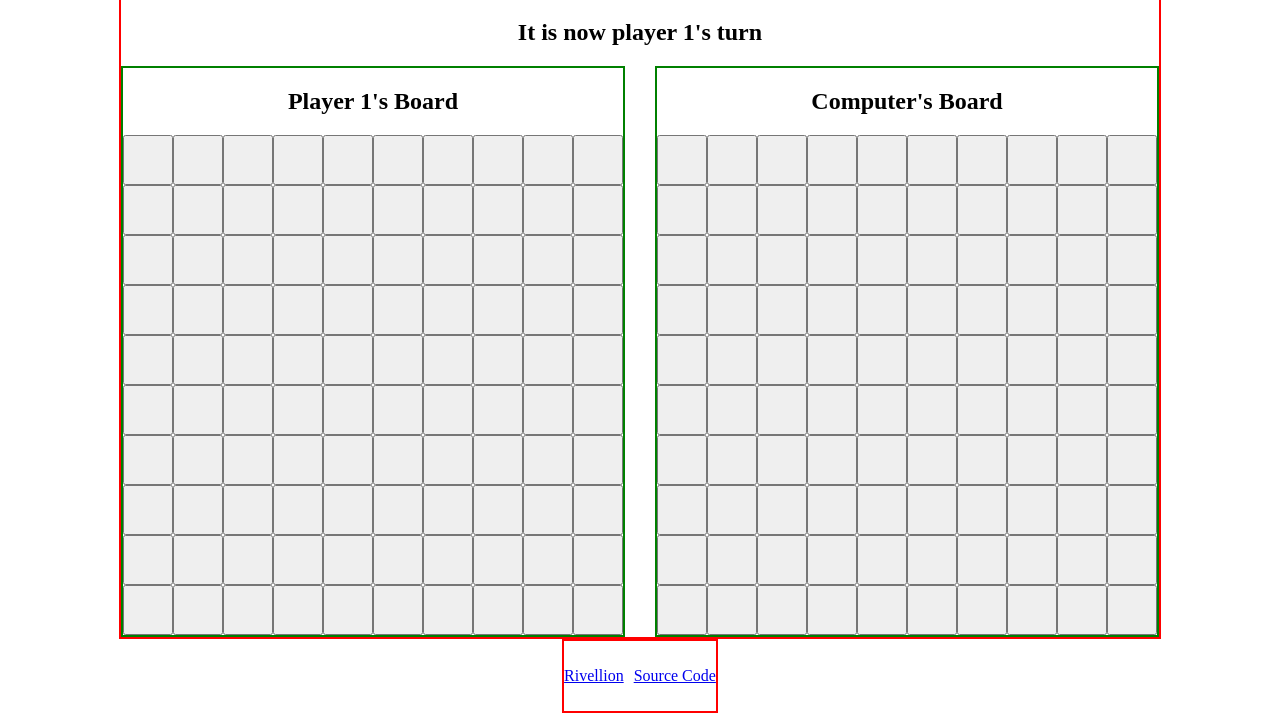
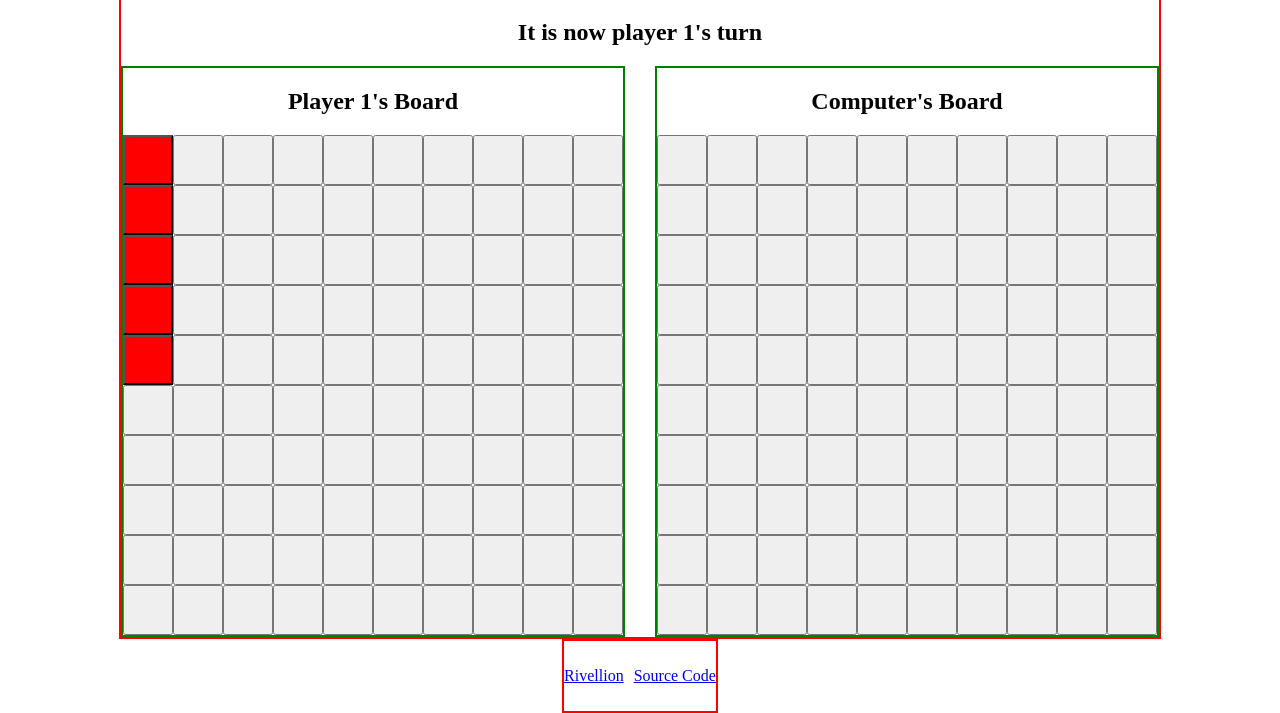
Before and after one commit to RivellionCS/odin-battleship, a website built with webpack: page src/index.html in a window 1280 px wide. Shown: the part 87-800 px from the top of the page. Built offline with nearby package versions, Linux system fonts and the light colour scheme.

Commit message:
create function to render player ships on board

```diff
--- a/src/index.js
+++ b/src/index.js
@@ -1,6 +1,17 @@
+import { Player } from "./components/player";
+import { Ship } from "./components/ship";
 import "./styles/main.css";
 
 console.log("hello world");
+
+const playerDestroyer = new Ship(5);
+const computerDestroyer = new Ship(5);
+
+const player1 = new Player("Ted", "human");
+const player2 = new Player("AM", "computer");
+
+player1.gameboard.placeShip(playerDestroyer, 0, 0, 0);
+player2.gameboard.placeShip(computerDestroyer, 0, 0, 0);
 
 function renderGameboards() {
   const playerBoard = document.getElementById("board1");
@@ -18,4 +29,18 @@ function renderGameboards() {
   }
 }
 
+function renderPlayerShips() {
+  const playerPositions = document.querySelectorAll("[data-player-position]");
+  playerPositions.forEach((button) => {
+    let rowPosition = parseInt(button.dataset.playerPosition[0]);
+    let columnPosition = parseInt(button.dataset.playerPosition[1]);
+    if (
+      player1.gameboard.board[rowPosition][columnPosition].shipObject !== null
+    ) {
+      button.classList.add("ship");
+    }
+  });
+}
+
 renderGameboards();
+renderPlayerShips();
--- a/src/styles/main.css
+++ b/src/styles/main.css
@@ -61,3 +61,7 @@ main {
   width: 500px;
   height: 500px;
 }
+
+.ship {
+  background-color: red;
+}
```
